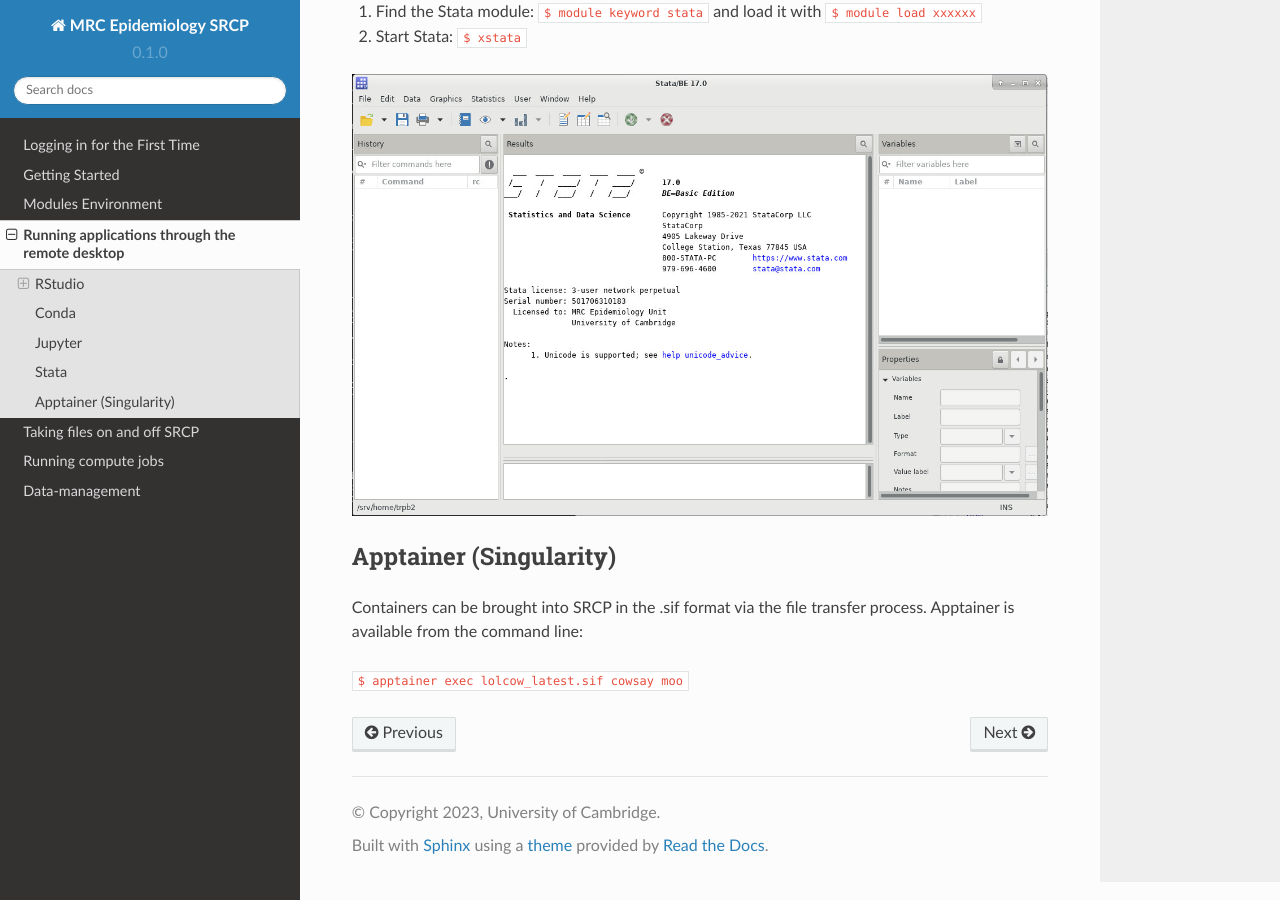
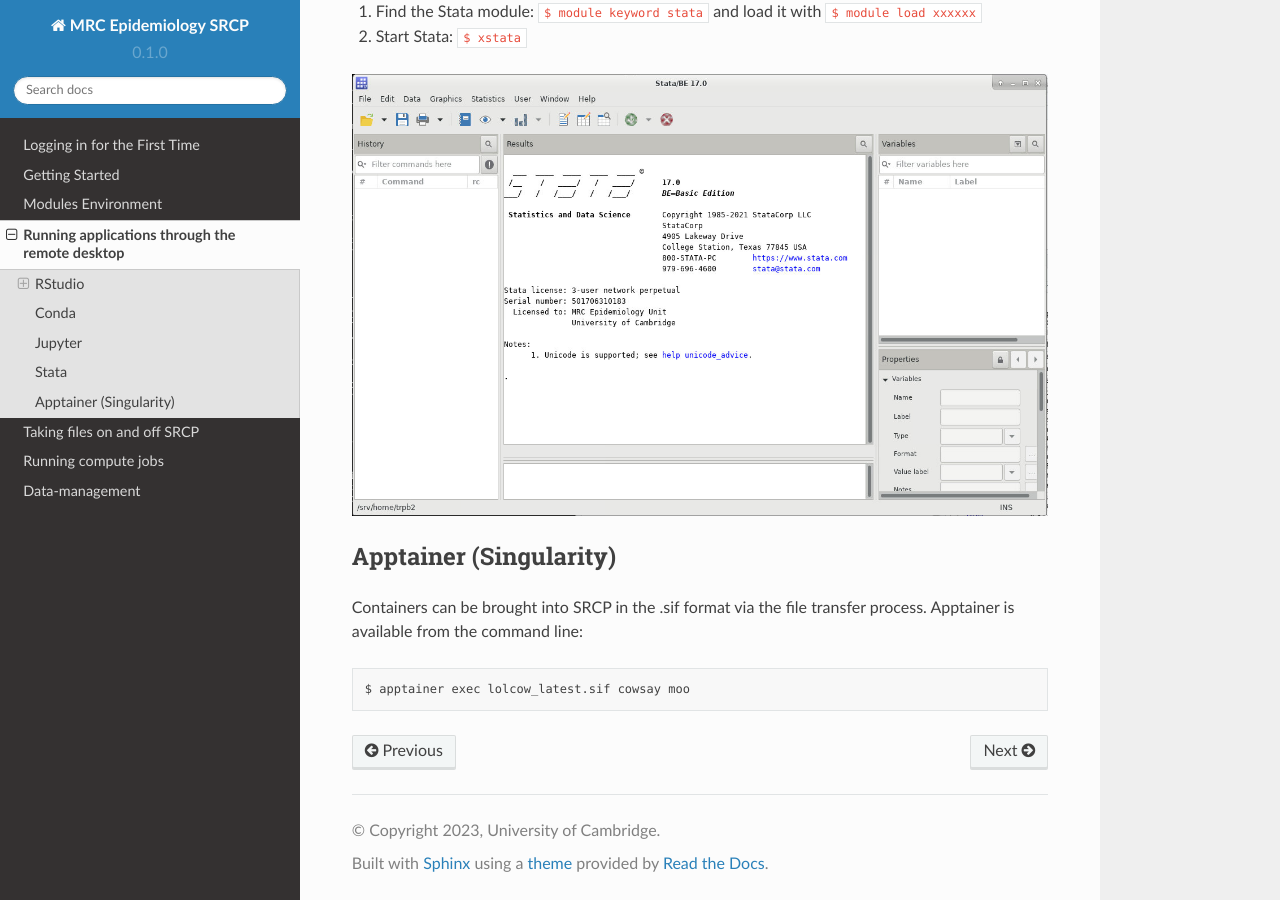
Before and after one commit to epi-analysis/SRCP_docs, a Sphinx documentation site: the page built from docs/source/03-Running-applications-through-the-remote-desktop.rst, in a window 1280 px wide and 900 px high, scrolled down 2219 px. Built offline with Sphinx 7.4.7 and the Read the Docs theme 2.0.0, drawn with Linux system fonts in a browser that asks for light colours.

```diff
--- a/docs/source/03-Running-applications-through-the-remote-desktop.rst
+++ b/docs/source/03-Running-applications-through-the-remote-desktop.rst
@@ -92,5 +92,6 @@ Apptainer (Singularity)
 
 Containers can be brought into SRCP in the .sif format via the file
 transfer process. Apptainer is available from the command line:
+::
 
-``$ apptainer exec lolcow_latest.sif cowsay moo``
+$ apptainer exec lolcow_latest.sif cowsay moo
```
